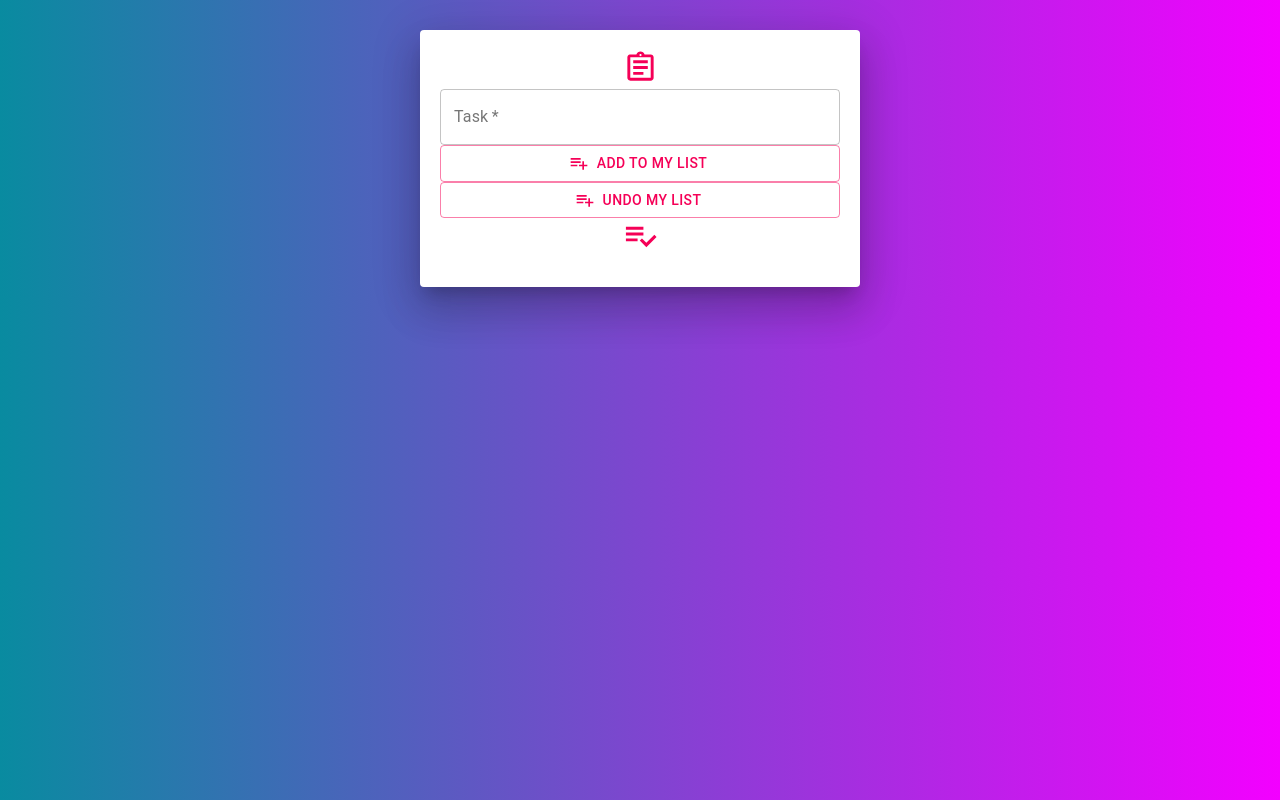
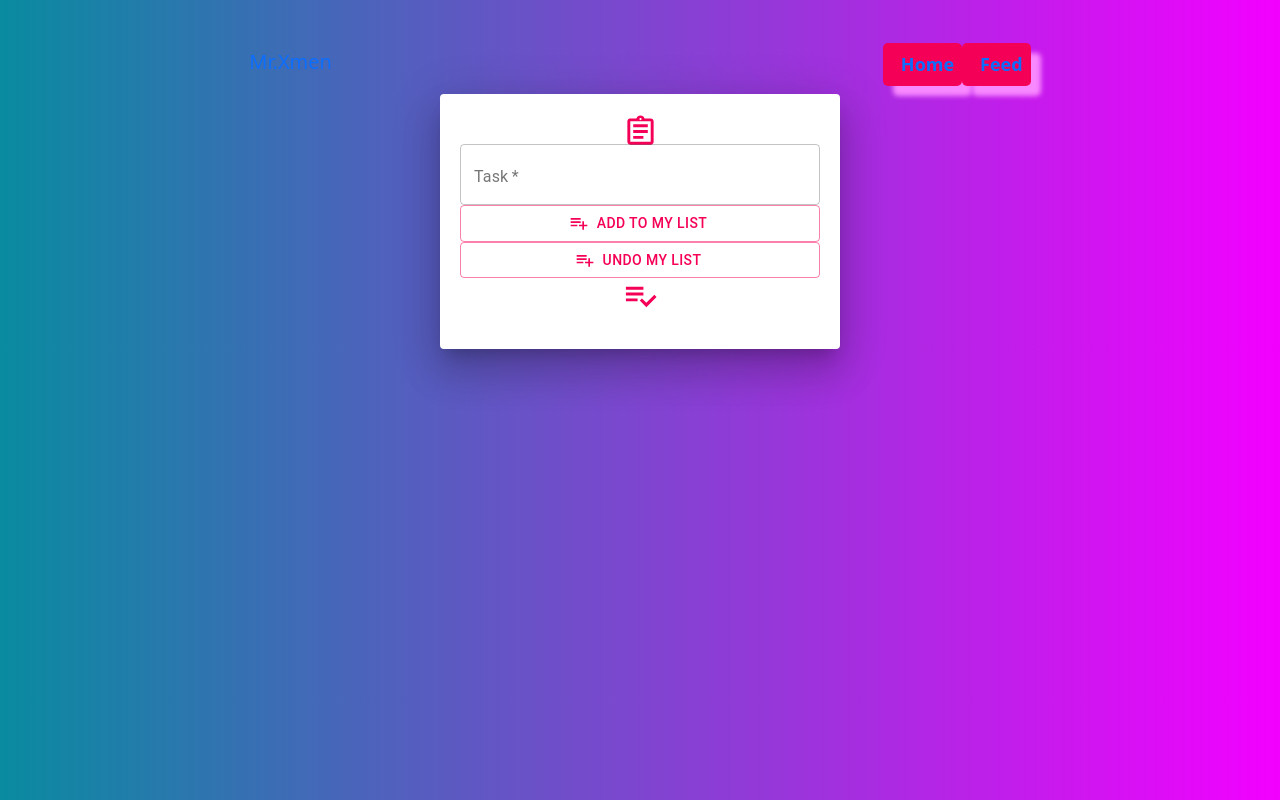
Before and after one commit to Mihirss/to-do, a React (Create React App) app: page / in a window 1280 px wide. Built offline with nearby package versions, Linux system fonts and the light colour scheme.

Commit message:
data are stored in array

```diff
--- a/package.json
+++ b/package.json
@@ -9,9 +9,12 @@
     "@testing-library/jest-dom": "^5.14.1",
     "@testing-library/react": "^11.2.7",
     "@testing-library/user-event": "^12.8.3",
+    "axios": "^0.21.4",
+    "bootstrap": "^5.1.1",
     "notistack": "^1.0.10",
     "react": "^17.0.2",
     "react-dom": "^17.0.2",
+    "react-router-dom": "^5.3.0",
     "react-scripts": "4.0.3",
     "uuid": "^8.3.2",
     "web-vitals": "^1.1.2"
--- a/src/App.js
+++ b/src/App.js
@@ -1,9 +1,23 @@
 import React from 'react'
+import "../node_modules/bootstrap/dist/css/bootstrap.min.css";
+import "../node_modules/bootstrap/dist/js/bootstrap.bundle";
+import Navbar from './Common-Components/Navbar'
+import Home from './Pages/TodoListApp'
+import Feed from './Pages/Feed'
+import { Switch } from 'react-router';
+import { Redirect, Route } from 'react-router-dom';
 
-import TodoList from './TodoListApp'
+// import TodoList from './TodoListApp'
 export default function App() {
     return (
-        <TodoList/>
-
+        <>
+            <Navbar />
+            <Switch>
+                <Route exact path="/" component={Home} />
+                <Route exact path="/feed" component={Feed} />
+                <Redirect to="/" />
+            </Switch>
+            {/* <TodoList /> */}
+        </>
     )
 }
--- /dev/null
+++ b/src/Common-Components/Navbar.js
@@ -0,0 +1,36 @@
+import React from "react";
+import { NavLink } from "react-router-dom";
+// import './index.css';
+
+const Navbar = () => {
+    return (
+        <>
+            <div className="container-fluid nav_bg">
+                <div className="row">
+                    <div className="col-10 mx-auto">
+                        <nav className="navbar navbar-expand-lg bg-transparent">
+                            <div className="container-fluid">
+                                <NavLink className="navbar-brand" to="/">Mr.Xmen</NavLink>
+                                <button className="navbar-toggler" type="button" data-bs-toggle="collapse" data-bs-target="#navbarSupportedContent" aria-controls="navbarSupportedContent" aria-expanded="false" aria-label="Toggle navigation">
+                                    <span className="navbar-toggler-icon"></span>
+                                </button>
+                                <div className="collapse navbar-collapse" id="navbarSupportedContent">
+                                    <ul className="navbar-nav ms-auto mb-2 mb-lg-0">
+                                        <li className="nav-item">
+                                            <NavLink exact activeClassName="Active-nav" className="nav-link" to="/">Home</NavLink>
+                                        </li>
+                                        <li className="nav-item">
+                                            <NavLink exact activeClassName="Active-nav" className="nav-link" to="/Feed">Feed</NavLink>
+                                        </li>
+                                    </ul>
+                                </div>
+                            </div>
+                        </nav>
+                    </div>
+                </div>
+            </div>
+        </>
+    )
+}
+
+export default Navbar;
--- /dev/null
+++ b/src/Components/Card.js
@@ -0,0 +1,18 @@
+import React from 'react'
+
+function Card(item) {
+    return (
+        <div>
+            <div className="card">
+            {/* <img src={feedData.avatar} className="card-img-top" alt="..."> */}
+            <div className ="card-body">
+            <h5 className ="card-title">Name: {item.first_name}</h5>
+            <p className ="card-text">Email:{item.email}</p>
+            {/* <a href="#" className ="btn btn-primary">Go somewhere</a> */}
+            </div>
+        </div>
+        </div>
+    )
+}
+
+export default Card
--- /dev/null
+++ b/src/Pages/Feed.js
@@ -0,0 +1,29 @@
+import React from 'react'
+import { useEffect, useState } from 'react'
+import axios from 'axios'
+import Card from '../Components/Card'
+
+function Feeditem() {
+    const [feedData, setFeedsdata] = useState([])
+    // const [myData, setMyData] = useState([])
+
+    useEffect(() => {
+        async function getDAta() {
+            const resource = await axios.get('https://reqres.in/api/users');
+            console.log(resource)
+            // const myData = resource
+            setFeedsdata(resource.data.data)
+            console.log(feedData)
+        }
+        getDAta();
+    },[])
+    return (
+        <>
+        {feedData.map((item)=>(
+            <Card item={item}/>
+        ))}
+        </>
+    )
+}
+
+export default Feeditem
--- a/src/TodoListApp.js
+++ b/src/Pages/TodoListApp.js
@@ -2,7 +2,7 @@ import React from 'react'
 import { useState } from 'react'
 import Button from '@material-ui/core/Button';
 import TextField from '@material-ui/core/TextField';
-import ListItem from './Components/Listitem';
+import ListItem from '../Components/Listitem'
 import { Grid, Paper } from '@material-ui/core';
 import Add from '@material-ui/icons/PlaylistAddOutlined';
 import AssignmentOutlinedIcon from '@material-ui/icons/AssignmentOutlined';
--- a/src/index.js
+++ b/src/index.js
@@ -2,10 +2,13 @@ import React from 'react';
 import ReactDOM from 'react-dom';
 import './index.css';
 import App from './App';
+import { BrowserRouter } from 'react-router-dom';
 
 ReactDOM.render(
   <React.StrictMode>
+    <BrowserRouter>
     <App />
+    </BrowserRouter>
   </React.StrictMode>,
   document.getElementById('root')
 );
```
Also changed, not shown: 1 other file (tests, documents, lock files or other folders).
